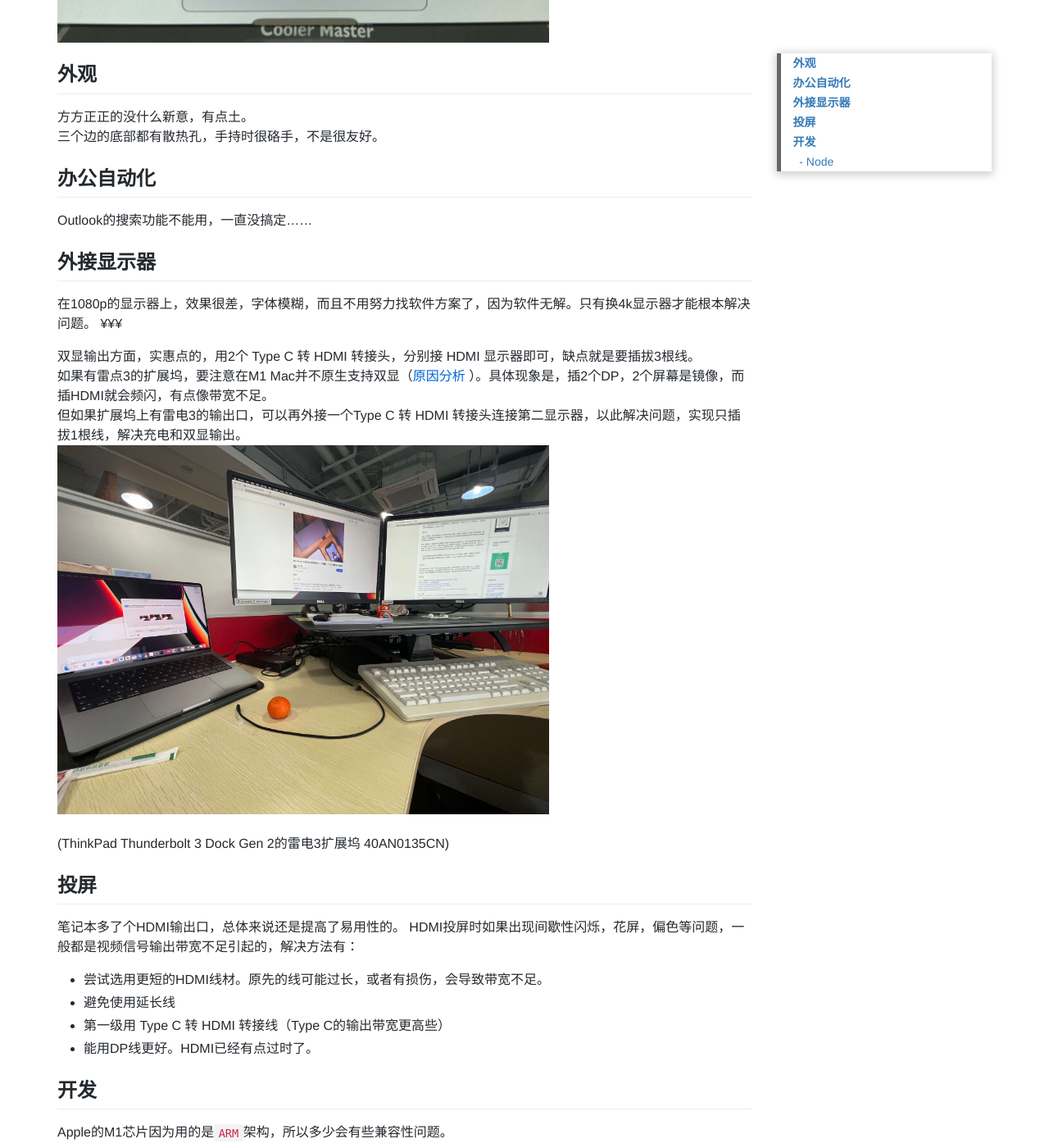
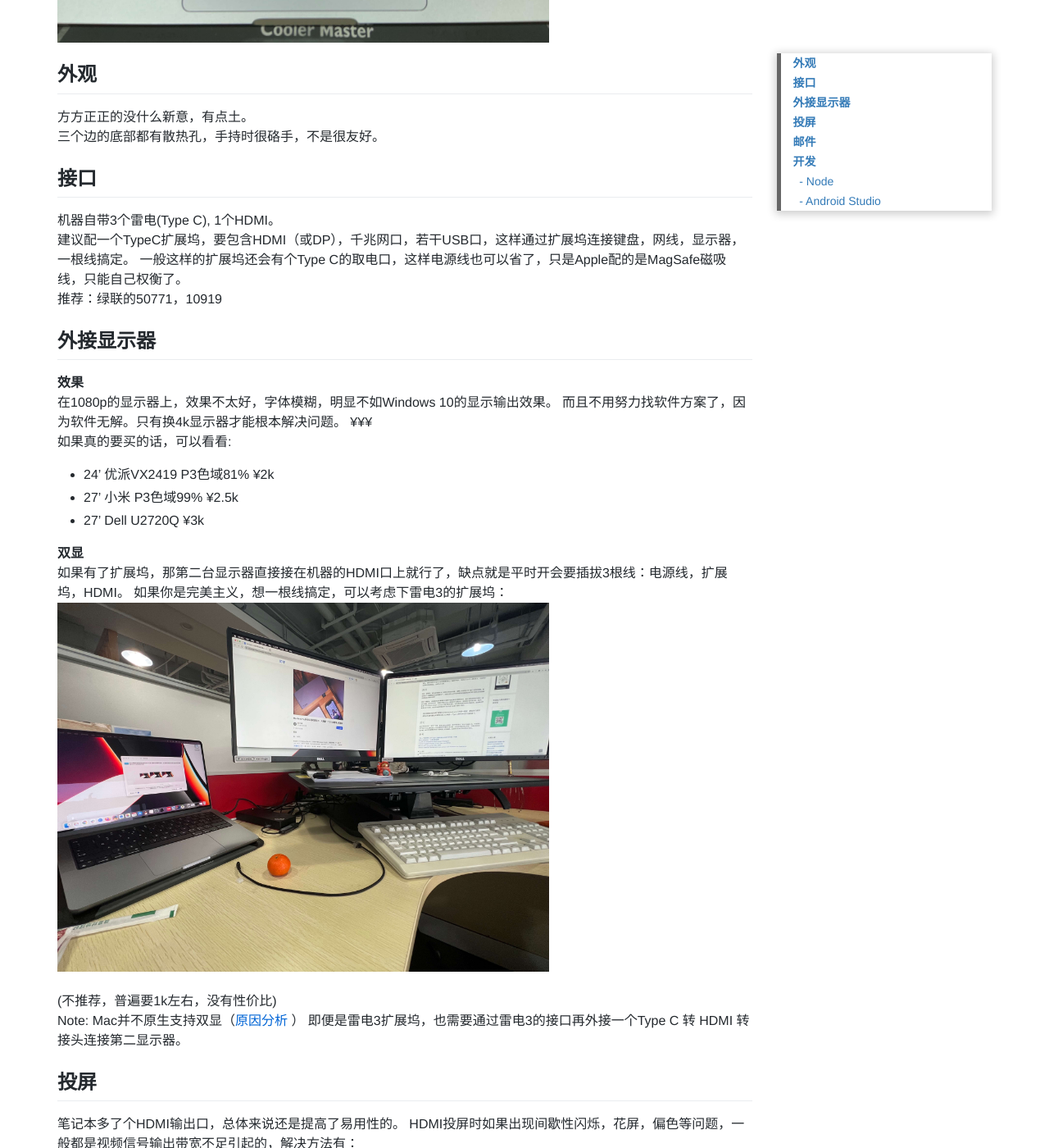
Before and after one commit to neulionweb/neulionweb.github.io, a Jekyll site: the page built from _posts/2022/2022-01-28-mac-m1.md, in a window 1280 px wide and 1400 px high, scrolled down 1272 px. Shown: the whole window at 82% size. Built offline with Jekyll 4.4.1, drawn with Linux system fonts in a browser that asks for light colours; nearby versions of some CDN libraries; comment, search, counter and statistics services are not loaded; some of the changed text lies outside the part shown.

Commit message:
add Type C 扩展坞

````diff
--- a/_posts/2022/2022-01-28-mac-m1.md
+++ b/_posts/2022/2022-01-28-mac-m1.md
@@ -9,17 +9,28 @@ tags: mac m1 node
 方方正正的没什么新意，有点土。
 三个边的底部都有散热孔，手持时很硌手，不是很友好。
 
-## 办公自动化
-Outlook的搜索功能不能用，一直没搞定……
+## 接口
+机器自带3个雷电(Type C), 1个HDMI。
+建议配一个TypeC扩展坞，要包含HDMI（或DP），千兆网口，若干USB口，这样通过扩展坞连接键盘，网线，显示器，一根线搞定。
+一般这样的扩展坞还会有个Type C的取电口，这样电源线也可以省了，只是Apple配的是MagSafe磁吸线，只能自己权衡了。
+推荐：绿联的50771，10919
 
 ## 外接显示器
-在1080p的显示器上，效果很差，字体模糊，而且不用努力找软件方案了，因为软件无解。只有换4k显示器才能根本解决问题。 ¥¥¥
+**效果**
+在1080p的显示器上，效果不太好，字体模糊，明显不如Windows 10的显示输出效果。
+而且不用努力找软件方案了，因为软件无解。只有换4k显示器才能根本解决问题。 ¥¥¥
+如果真的要买的话，可以看看:
+* 24' 优派VX2419 P3色域81% ¥2k
+* 27' 小米 P3色域99% ¥2.5k
+* 27' Dell U2720Q ¥3k
 
-双显输出方面，实惠点的，用2个 Type C 转 HDMI 转接头，分别接 HDMI 显示器即可，缺点就是要插拔3根线。
-如果有雷点3的扩展坞，要注意在M1 Mac并不原生支持双显（[原因分析](https://blog.sharpbai.com/2020/08/macos%E4%B8%BA%E4%BD%95%E4%BD%BF%E7%94%A8%E4%B8%8D%E4%BA%86%E5%8F%8C%E6%98%BE%E7%A4%BA%E8%BE%93%E5%87%BA%E7%9A%84%E9%9B%B7%E7%94%B53%E6%89%A9%E5%B1%95%E5%9D%9E/) ）。具体现象是，插2个DP，2个屏幕是镜像，而插HDMI就会频闪，有点像带宽不足。
-但如果扩展坞上有雷电3的输出口，可以再外接一个Type C 转 HDMI 转接头连接第二显示器，以此解决问题，实现只插拔1根线，解决充电和双显输出。
+**双显**
+如果有了扩展坞，那第二台显示器直接接在机器的HDMI口上就行了，缺点就是平时开会要插拔3根线：电源线，扩展坞，HDMI。
+如果你是完美主义，想一根线搞定，可以考虑下雷电3的扩展坞：
 ![双显输出]({{ site.cdn_prefix }}assets/images/2022/01/28/mac-m1-dual-display.jpg)
-(ThinkPad Thunderbolt 3 Dock Gen 2的雷电3扩展坞 40AN0135CN)
+(不推荐，普遍要1k左右，没有性价比)
+Note: Mac并不原生支持双显（[原因分析](https://blog.sharpbai.com/2020/08/macos%E4%B8%BA%E4%BD%95%E4%BD%BF%E7%94%A8%E4%B8%8D%E4%BA%86%E5%8F%8C%E6%98%BE%E7%A4%BA%E8%BE%93%E5%87%BA%E7%9A%84%E9%9B%B7%E7%94%B53%E6%89%A9%E5%B1%95%E5%9D%9E/) ）
+即便是雷电3扩展坞，也需要通过雷电3的接口再外接一个Type C 转 HDMI 转接头连接第二显示器。
 
 ## 投屏
 笔记本多了个HDMI输出口，总体来说还是提高了易用性的。
@@ -29,8 +40,12 @@ HDMI投屏时如果出现间歇性闪烁，花屏，偏色等问题，一般都
 * 第一级用 Type C 转 HDMI 转接线（Type C的输出带宽更高些）
 * 能用DP线更好。HDMI已经有点过时了。
 
+## 邮件
+我是Outlook的重度用户，所以立即安装了Outlook for Mac 16(2019)，然后把数据文件(.pst)直接导入进来，还算顺利。
+只是搜索功能一直不工作，到现在也还没搞定。试了所有方法([这篇比较全](https://www.yundongfang.com/Yun112079.html) )，都没用。
+
 ## 开发
-Apple的M1芯片因为用的是`ARM`架构，所以多少会有些兼容性问题。
+Apple的M1芯片用的是`ARM`架构，总体来说，强在视频处理，待机时间，缺点是软件兼容性上会差一些，这个要注意。
 ### Node
 目前碰到的是Node环境问题。具体说是在`Node@12`上, [`long.js`](https://www.npmjs.com/package/long) 会引起 'out of memory' 报错:
 ```
@@ -62,3 +77,8 @@ $ nvm alias default 12.16.1
 [nvm官方文档](https://github.com/nvm-sh/nvm#macos-troubleshooting),
 [Stackoverflow](https://stackoverflow.com/questions/65856300/wasm-code-commit-allocation-failed-process-out-of-memory),
 [这篇里的命令行说明更简洁](https://www.jurnalanas.com/node-js-mac-m1/)
+
+### Android Studio
+我在Android Studio上跑模拟器一直连接不成功，提示Timeout。
+Stackoverflow上有个[相关的帖子](https://stackoverflow.com/questions/64907154/android-studio-emulator-on-macos-with-arm-cpu-m1)
+但照着用了v8a的rom，仍然不行。而且TV端还没有v8a的rom。
````
